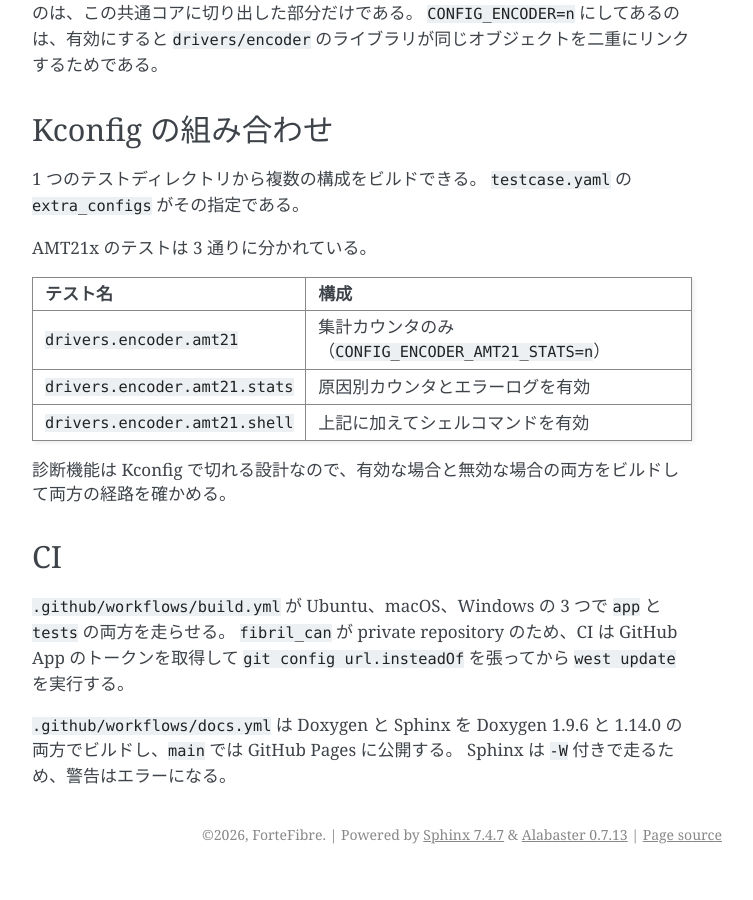
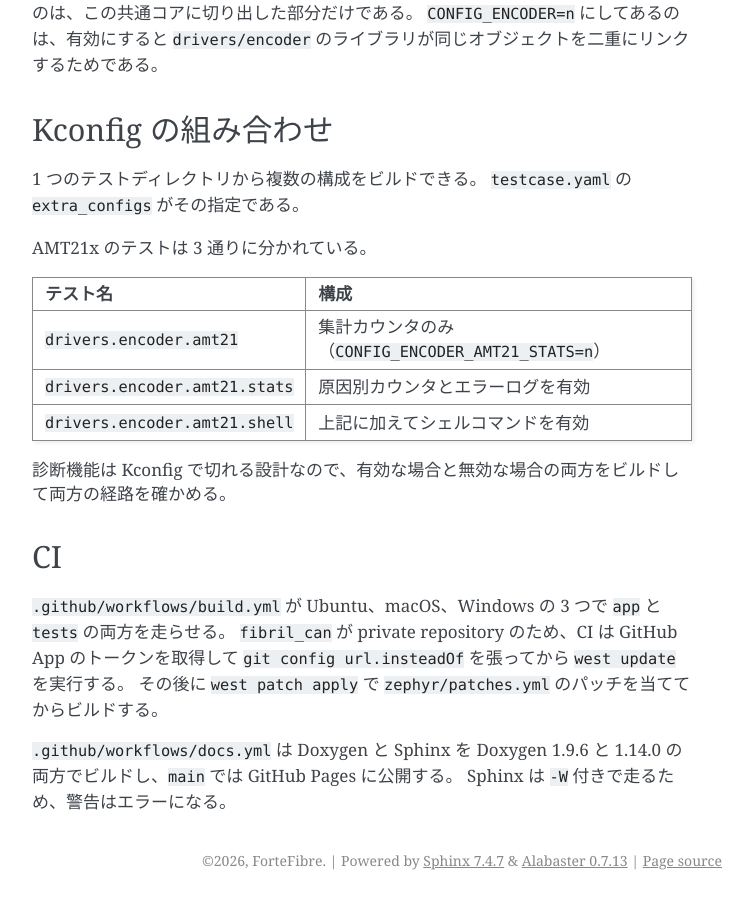
Before and after one commit to ForteFibre/fibril_zephyr, a Sphinx documentation site: the page built from doc/testing.md, in a window 1280 px wide and 900 px high, scrolled down 2709 px. Shown: the whole window, without its empty margins (388-1141 px from the left). Built offline with Sphinx 7.4.7, drawn with Linux system fonts in a browser that asks for light colours; before the commit the page ends 3583 px from its top, so only the background shows below that.

Commit message:
ci: ビルドの前に west patch apply を実行する
パッチを当てずにビルドしてもエラーにならないので、当てないと
パッチが当たらなくなったことに気づけず、直っていない gs_usb を
ビルドしたことになる。

Co-Authored-By: Claude Opus 5.5 <noreply@anthropic.com>

```diff
--- a/doc/testing.md
+++ b/doc/testing.md
@@ -96,6 +96,7 @@ AMT21x のテストは 3 通りに分かれている。
 
 `.github/workflows/build.yml` が Ubuntu、macOS、Windows の 3 つで `app` と `tests` の両方を走らせる。
 `fibril_can` が private repository のため、CI は GitHub App のトークンを取得して `git config url.insteadOf` を張ってから `west update` を実行する。
+その後に `west patch apply` で `zephyr/patches.yml` のパッチを当ててからビルドする。
 
 `.github/workflows/docs.yml` は Doxygen と Sphinx を Doxygen 1.9.6 と 1.14.0 の両方でビルドし、`main` では GitHub Pages に公開する。
 Sphinx は `-W` 付きで走るため、警告はエラーになる。
```
Also changed, not shown: 1 other file.
